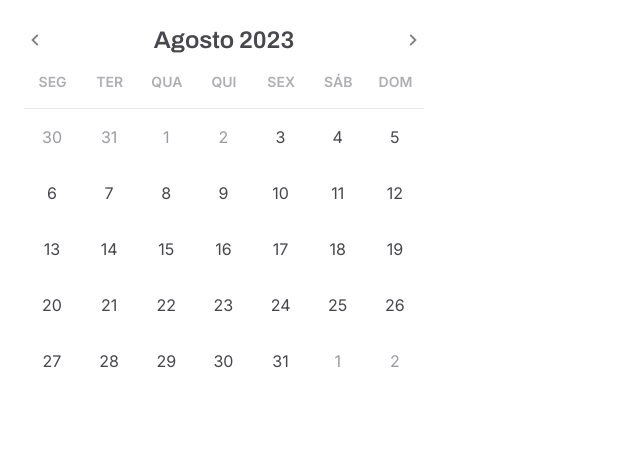
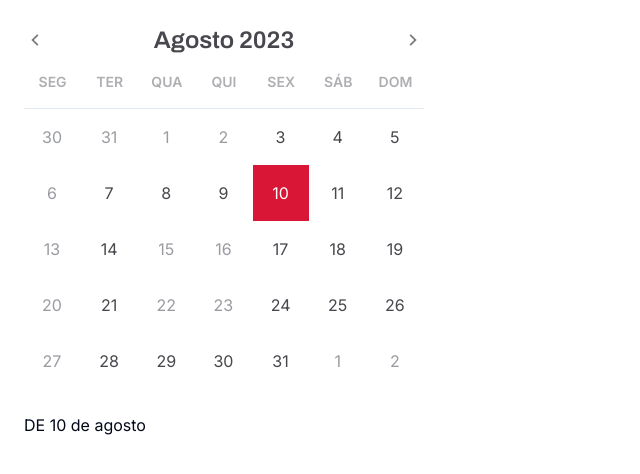
Before and after one commit to mujapira/rentx, a Next.js app: page /calendar in a window 1280 px wide. Both pictures are taken after a click on the button "10". Shown: the top 474 px of the page, without its empty margins (0-640 px from the left). Built offline with nearby package versions, Linux system fonts and the light colour scheme.

Commit message:
tailwind config for new colors

```diff
--- a/src/components/Calendar/index.tsx
+++ b/src/components/Calendar/index.tsx
@@ -1,10 +1,6 @@
-// import { useQuery } from '@tanstack/react-query'
 import dayjs from "dayjs";
 import { archivo } from "../../styles/fonts";
-import { useRouter } from "next/router";
-// import { CaretLeft, CaretRight } from "phosphor-react";
 import { useMemo, useState } from "react";
-// import { api } from '../../lib/axios'
 import { getWeekDays } from "../../utils";
 import { RiArrowRightSLine, RiArrowLeftSLine } from "react-icons/ri";
 interface CalendarWeek {
@@ -23,7 +19,7 @@ interface BlockedDates {
 }
 
 interface CalendarProps {
-  selectedDate: Date | null;
+  selectedDate: Date[] | Date | null;
   onDateSelected: (date: Date) => void;
 }
 
@@ -67,12 +63,16 @@ export function Calendar({ selectedDate, onDateSelected }: CalendarProps) {
   //   },
   // )
 
-  //  const blockedDates:BlockedDates = {[]}
+  // eslint-disable-next-line react-hooks/exhaustive-deps
+  const blockedDates: BlockedDates = {
+    blockedWeekDays: [0], // Domingo (0) bloqueado
+    blockedDates: [15, 16, 22, 23], // Exemplo de dias bloqueados
+  };
 
   const calendarWeeks = useMemo(() => {
-    // if (!blockedDates) {
-    //   return [];
-    // }
+    if (!blockedDates) {
+      return [];
+    }
 
     const daysInMonthArray = Array.from({
       length: currentDate.daysInMonth(),
@@ -106,9 +106,10 @@ export function Calendar({ selectedDate, onDateSelected }: CalendarProps) {
       ...daysInMonthArray.map((date) => {
         return {
           date,
-          disabled: date.endOf("day").isBefore(new Date()),
-          // || blockedDates.blockedWeekDays.includes(date.get("day")) ||
-          // blockedDates.blockedDates.includes(date.get("date")),
+          disabled:
+            date.endOf("day").isBefore(new Date()) ||
+            blockedDates.blockedWeekDays.includes(date.get("day")) ||
+            blockedDates.blockedDates.includes(date.get("date")),
         };
       }),
       ...nextMonthFillArray.map((date) => {
@@ -130,11 +131,27 @@ export function Calendar({ selectedDate, onDateSelected }: CalendarProps) {
     }, []);
 
     return calendarWeeks;
-  }, [
-    currentDate,
-    // ,blockedDates
-  ]);
+  }, [currentDate, blockedDates]);
 
+  const [startDate, setStartDate] = useState<Date | null>(null);
+  const [endDate, setEndDate] = useState<Date | null>(null);
+
+  function handleSelectDate(date: Date) {
+    if (!startDate) {
+      setStartDate(date);
+      setEndDate(null);
+    } else if (startDate && !endDate && date >= startDate) {
+      // Se a data inicial foi selecionada e a data final ainda não foi, e a data selecionada é maior ou igual à data inicial
+      setEndDate(date);
+    } else {
+      // Se a data final foi selecionada ou a data selecionada é menor que a data inicial, selecionamos uma nova data inicial
+      setStartDate(date);
+      setEndDate(null);
+    }
+    onDateSelected(date);
+  }
+
+  console.log(startDate, endDate);
   return (
     <div className="flex flex-col max-w-4xl gap-6 p-6 bg-background">
       <div className="max-w-[400px]">
@@ -180,18 +197,28 @@ export function Calendar({ selectedDate, onDateSelected }: CalendarProps) {
               return (
                 <tr key={week}>
                   {days.map(({ date, disabled }) => {
+                    const isStartDate =
+                      startDate && date.toDate().getTime() === startDate.getTime();
+                    const isEndDate = endDate && date.toDate().getTime() === endDate.getTime();
+                    const isInRange =
+                      startDate && endDate && date.toDate() > startDate && date.toDate() < endDate;
+
                     return (
                       <td key={date.toString()} className="p-0">
                         <button
-                          onClick={() => onDateSelected(date.toDate())}
+                          onClick={() => handleSelectDate(date.toDate())}
                           className={`all:unset text-center cursor-pointer w-[56px] h-[56px]
                         ${
                           disabled
                             ? "bg-none cursor-default opacity-40"
+                            : isInRange
+                            ? "bg-[#FDEDEF] text-secondary"
+                            : isStartDate || isEndDate
+                            ? " bg-secondary  text-background"
                             : "bg-background text-[#47474D]"
                         }
                         ${
-                          !disabled && "hover:bg-secondary hover:text-background"
+                          !disabled && !isInRange && "hover:bg-secondary hover:text-background"
                         } focus:shadow-outline-gray-100`}
                           disabled={disabled}
                         >
@@ -206,6 +233,27 @@ export function Calendar({ selectedDate, onDateSelected }: CalendarProps) {
           </tbody>
         </table>
       </div>
+      <div>
+        {startDate && (
+          <p>
+            DE{" "}
+            {startDate.toLocaleString("pt-BR", {
+              day: "numeric",
+              month: "long",
+            })}
+          </p>
+        )}
+
+        {endDate && (
+          <p>
+            ATÉ{" "}
+            {endDate.toLocaleString("pt-BR", {
+              day: "numeric",
+              month: "long",
+            })}
+          </p>
+        )}
+      </div>
     </div>
   );
 }
--- a/tailwind.config.js
+++ b/tailwind.config.js
@@ -9,8 +9,8 @@ module.exports = {
   ],
   theme: {
     fontFamily: {
-      'inter-ff': "var(--inter-ff)",
-      'archive-ff': "var(--archive-ff)"
+      "inter-ff": "var(--inter-ff)",
+      "archive-ff": "var(--archive-ff)",
     },
     container: {
       center: true,
@@ -21,6 +21,12 @@ module.exports = {
     },
     extend: {
       colors: {
+        text: {
+          DEFAULT: "hsl(var(--text))",
+          details: "hsl(var(--text-details))",
+          label: "hsl(var(--text-label))",
+          secondary: "hsl(var(--text-secondary))",
+        },
         border: "hsl(var(--border))",
         input: "hsl(var(--input))",
         ring: "hsl(var(--ring))",
```
